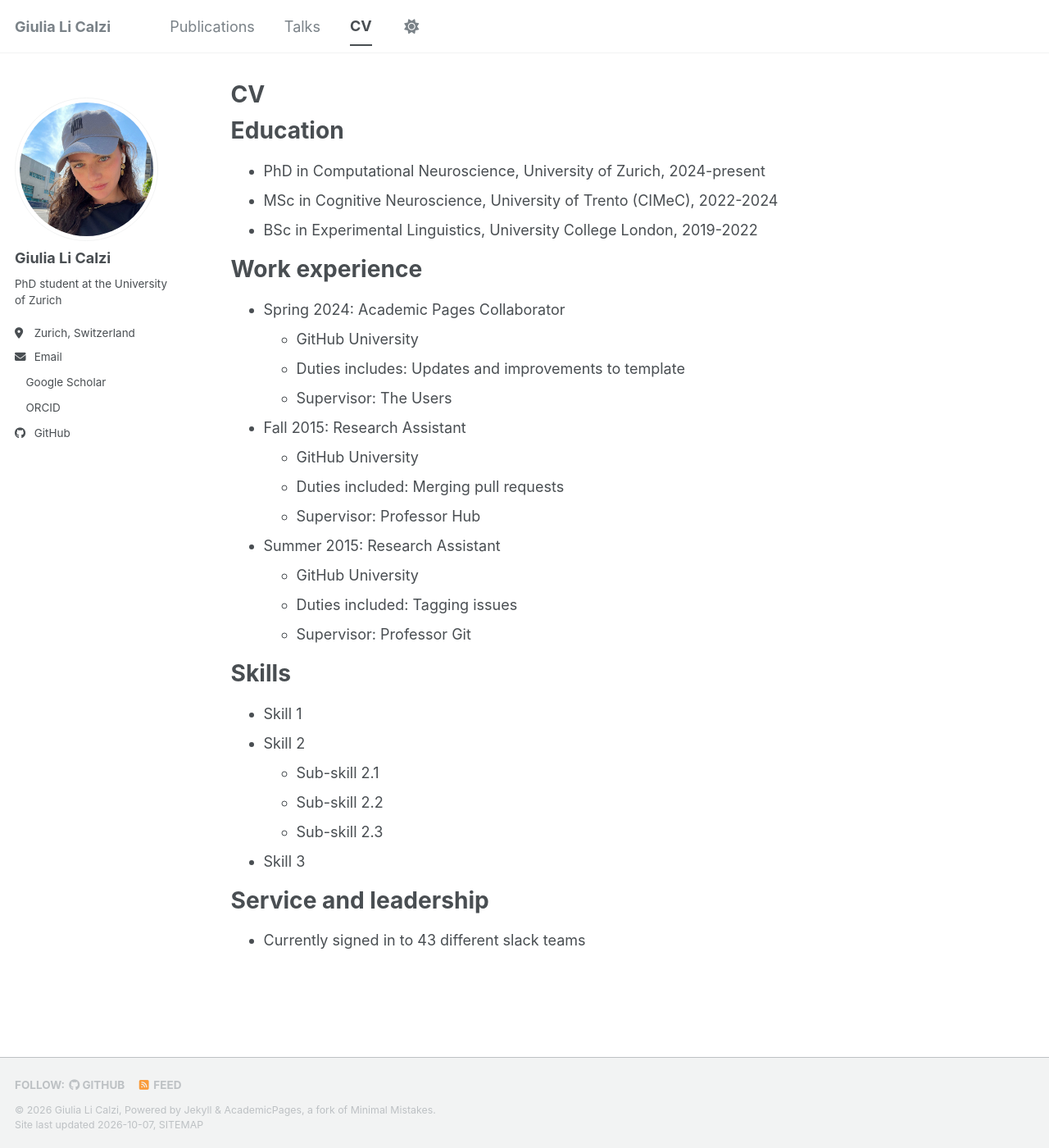
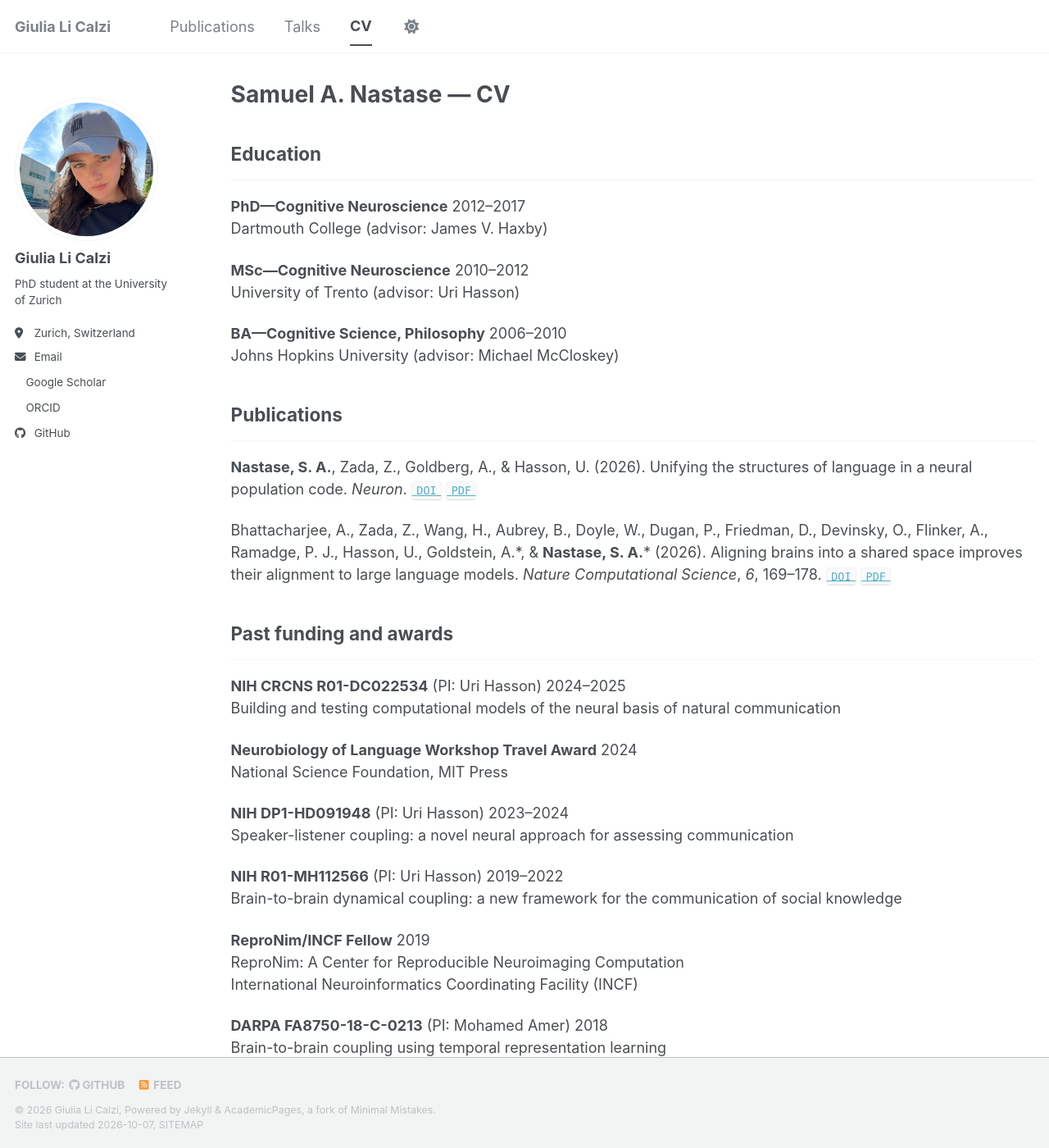
Before and after one commit to glicalzi/glicalzi.github.io, a Jekyll site: the page built from _pages/cv.md, in a window 1280 px wide and 1400 px high. Shown: the whole window at 82% size. Built offline with Jekyll 4.4.1, drawn with Linux system fonts in a browser that asks for light colours; a style sheet for code colours, icons or effects is not loaded; some of the changed text lies outside the part shown.

Commit message:
Update cv.md
interim commit

```diff
--- a/_pages/cv.md
+++ b/_pages/cv.md
@@ -1,46 +1,81 @@
 ---
 layout: archive
-title: "CV"
+title: "Samuel A. Nastase &mdash; CV"
 permalink: /cv/
 author_profile: true
 redirect_from:
   - /resume
 ---
-
 {% include base_path %}
 
-Education
-======
-* PhD in Computational Neuroscience, University of Zurich, 2024-present
-* MSc in Cognitive Neuroscience, University of Trento (CIMeC), 2022-2024
-* BSc in Experimental Linguistics, University College London, 2019-2022
+## Education
+---
+**PhD&mdash;Cognitive Neuroscience**  2012&ndash;2017<br>
+Dartmouth College (advisor: James V. Haxby)
 
-Work experience
-======
-* Spring 2024: Academic Pages Collaborator
-  * GitHub University
-  * Duties includes: Updates and improvements to template
-  * Supervisor: The Users
+**MSc&mdash;Cognitive Neuroscience**  2010&ndash;2012<br>
+University of Trento (advisor: Uri Hasson)
 
-* Fall 2015: Research Assistant
-  * GitHub University
-  * Duties included: Merging pull requests
-  * Supervisor: Professor Hub
+**BA&mdash;Cognitive Science, Philosophy**  2006&ndash;2010<br>
+Johns Hopkins University (advisor: Michael McCloskey)
 
-* Summer 2015: Research Assistant
-  * GitHub University
-  * Duties included: Tagging issues
-  * Supervisor: Professor Git
+## Publications
+---
 
-Skills
-======
-* Skill 1
-* Skill 2
-  * Sub-skill 2.1
-  * Sub-skill 2.2
-  * Sub-skill 2.3
-* Skill 3
+**Nastase, S. A.**, Zada, Z., Goldberg, A., & Hasson, U. (2026). Unifying the structures of language in a neural population code. *Neuron*. [`DOI`](https://doi.org/10.1016/j.neuron.2026.07.024) [`PDF`](https://snastase.github.io/files/Nastase_Neuron_2026.pdf)
 
-Service and leadership
-======
-* Currently signed in to 43 different slack teams
+Bhattacharjee, A., Zada, Z., Wang, H., Aubrey, B., Doyle, W., Dugan, P., Friedman, D., Devinsky, O., Flinker, A., Ramadge, P. J., Hasson, U., Goldstein, A.\*, & **Nastase, S. A.**\* (2026). Aligning brains into a shared space improves their alignment to large language models. *Nature Computational Science*, *6*, 169–178. [`DOI`](https://doi.org/10.1038/s43588-025-00900-y) [`PDF`](https://snastase.github.io/files/Bhattacharjee_NCS_2026.pdf)
+
+## Past funding and awards
+---
+**NIH CRCNS R01-DC022534** (PI: Uri Hasson)  2024–2025<br>
+Building and testing computational models of the neural basis of natural communication
+
+**Neurobiology of Language Workshop Travel Award**  2024<br>
+National Science Foundation, MIT Press
+
+**NIH DP1-HD091948** (PI: Uri Hasson)  2023–2024<br>
+Speaker-listener coupling: a novel neural approach for assessing communication
+
+**NIH R01-MH112566** (PI: Uri Hasson)  2019–2022<br>
+Brain-to-brain dynamical coupling: a new framework for the communication of social knowledge
+
+**ReproNim/INCF Fellow**  2019<br>
+ReproNim: A Center for Reproducible Neuroimaging Computation<br>
+International Neuroinformatics Coordinating Facility (INCF)
+
+**DARPA FA8750-18-C-0213** (PI: Mohamed Amer)  2018<br>
+Brain-to-brain coupling using temporal representation learning
+
+**OHBM Merit Abstract Award**  2015<br>
+Organization for Human Brain Mapping
+
+**Neukom Travel Grant**  2015<br>
+The William H. Neukom Institute for Computational Science
+
+**Marie A. Center 1982 Graduate Award for Excellence in Teaching**  2014<br>
+Department of Psychological & Brain Sciences, Dartmouth College
+
+**Student Council Conference Travel Grant**  2014<br>
+Graduate Student Council, Dartmouth College
+
+**Graduate Travel Award**  2014<br>
+Dartmouth Graduate Studies, Dartmouth College
+
+**OHBM Trainee Abstract Travel Award**  2014<br>
+Organization for Human Brain Mapping
+
+**Merit Award**  2012<br>
+Psychology & Cognitive Sciences Department, University of Trento
+
+## Community
+---
+**Peer review:** *NeuroImage*, *Cognition*
+
+## Media
+---
+[ORCID](https://orcid.org/0000-0002-0223-8560),
+[Google Scholar](https://scholar.google.com/citations?user=o-Ji7N0AAAAJ&hl=en),
+[GitHub](https://github.com/glicalzi),
+[ResearchGate](https://www.researchgate.net/profile/Giulia-Li-Calzi),
+[Bluesky](https://bsky.app/profile/glicalzi.bsky.social)
```
